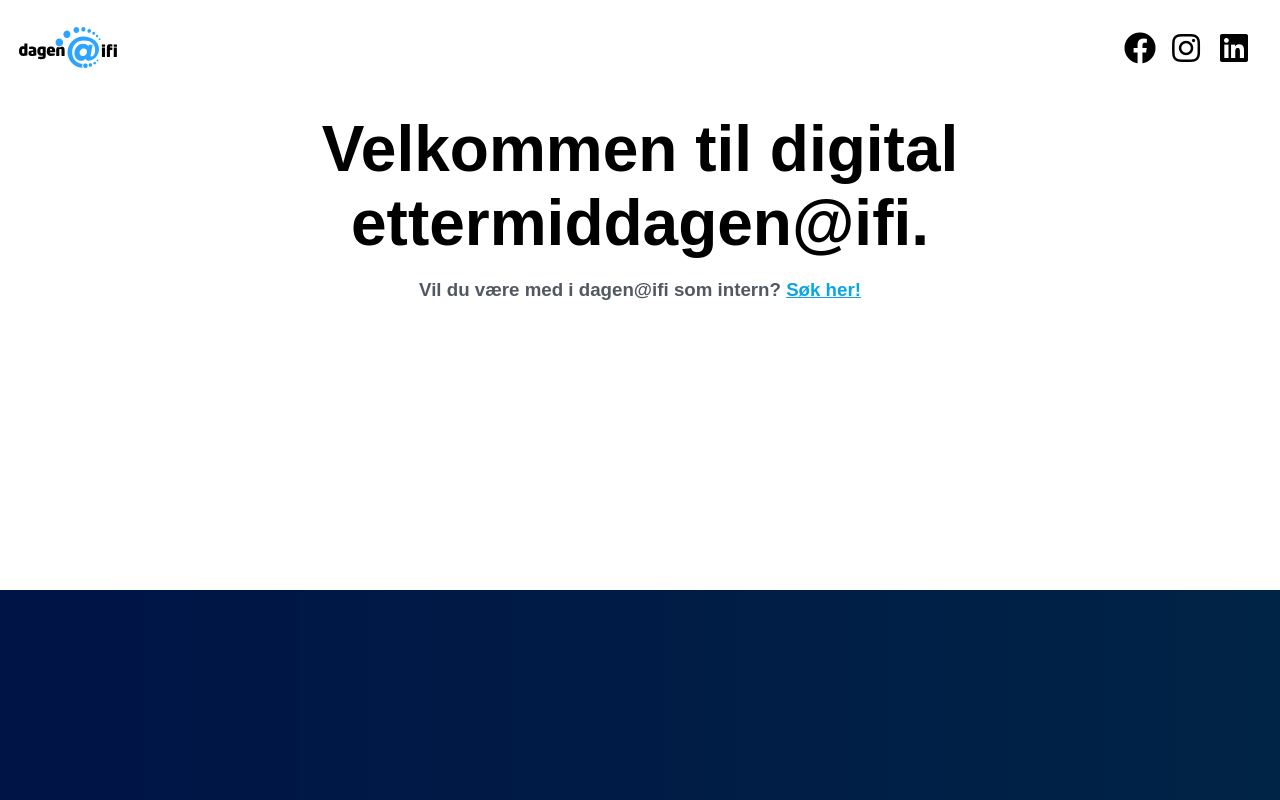
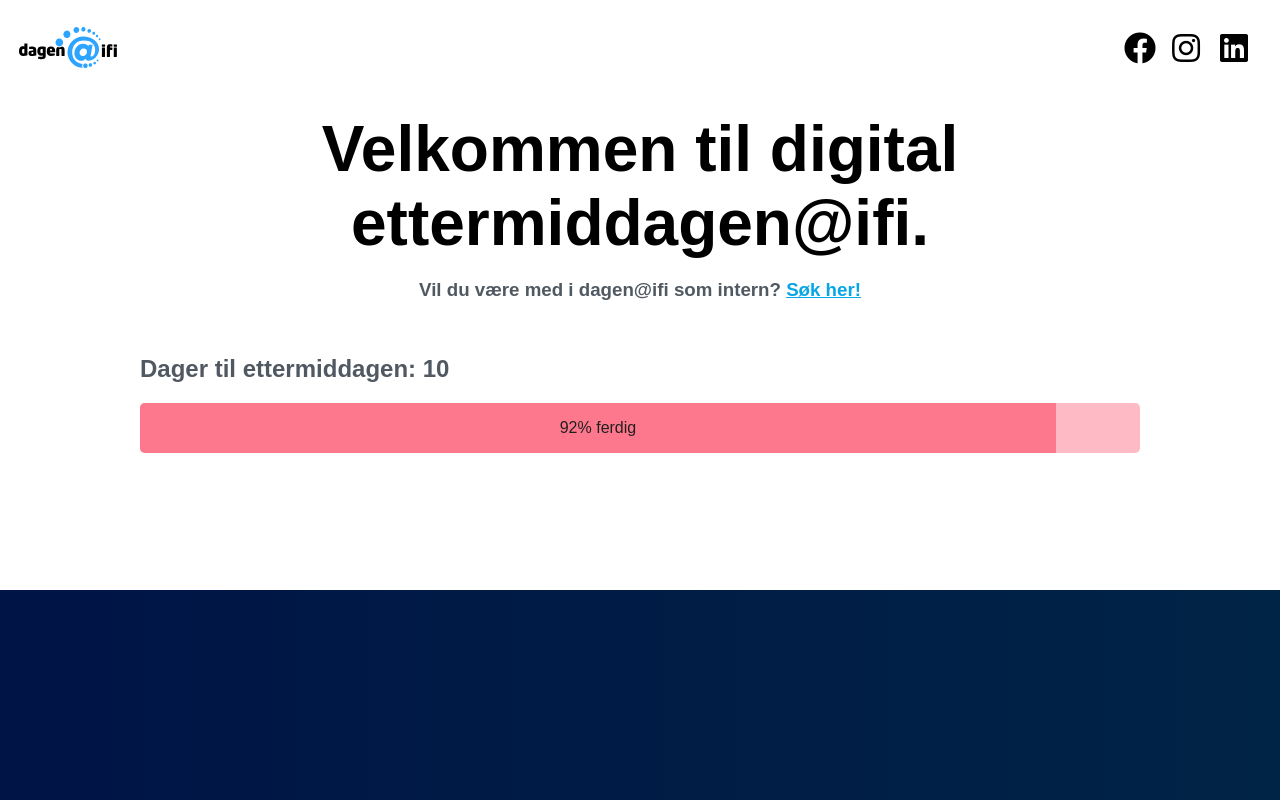
Before and after one commit to ifi-dagen/webpage, a React (Create React App) app: page / in a window 1280 px wide. Built offline with nearby package versions, Linux system fonts and the light colour scheme.

Commit message:
Added countdown component

```diff
--- a/package.json
+++ b/package.json
@@ -7,11 +7,12 @@
     "@testing-library/jest-dom": "^4.2.4",
     "@testing-library/react": "^9.3.2",
     "@testing-library/user-event": "^7.1.2",
+    "dayjs": "^1.10.4",
     "font-awesome": "^4.7.0",
     "react": "^16.13.0",
     "react-dom": "^16.13.0",
+    "react-hook-form": "^6.3.0",
     "react-player": "^2.6.0",
-    "react-hook-form": "^6.3.0",
     "react-router-dom": "^5.1.2",
     "react-scripts": "3.4.0",
     "styled-components": "^5.1.1",
--- /dev/null
+++ b/src/components/countdown.js
@@ -0,0 +1,41 @@
+import React from 'react'
+import dayjs from 'dayjs'
+
+const Countdown = () => {
+
+    const now = dayjs()
+    const start = dayjs('2021-01-01')
+    const dager = start.diff('2021-04-30', 'day')
+    const diff = now.diff('2021-04-30', 'day')
+    const prosent = (1-Math.abs(diff)/Math.abs(dager))*100
+
+    return(
+        <div className="countdown">
+            <h2> Dager til ettermiddagen: {Math.abs(diff)} </h2>
+            <div style={{
+                width: "100%",
+                backgroundColor: "rgba(253, 120, 140, 0.5)",
+                borderRadius: "0.3rem",
+                overflow: 'hidden',
+            }}>
+                <div style={{
+                    width: `${prosent}%`,
+                    height: 50,
+                    backgroundColor: "rgba(253, 120, 140, 1)",
+                    display: 'flex',
+                    flexDirection: 'column',
+                    justifyContent: 'center',
+                }}>
+                   <div style={{
+                       backgroundColor: 'transparent',
+                       textAlign: 'center',
+                       color: '#231F20'
+                   }}> {Math.abs(prosent.toFixed(0))}% ferdig </div>
+                </div>
+
+                </div>
+        </div>
+    )
+}
+
+export default Countdown;
--- a/src/pages/front/Front.js
+++ b/src/pages/front/Front.js
@@ -1,6 +1,7 @@
 
 import React from 'react';
 import styled from 'styled-components'
+import Countdown from '../../components/countdown';
 
 const Front = () => {
   return (
@@ -10,6 +11,7 @@ const Front = () => {
         <h3 >Vil du være med i dagen@ifi som intern? <a href="https://forms.gle/JLYYu7rds4MNifKq9">Søk her!</a></h3>
       </Container>
 
+      <Countdown />
 
     </Div >
   );
```
Also changed, not shown: 1 other file (tests, documents, lock files or other folders).
